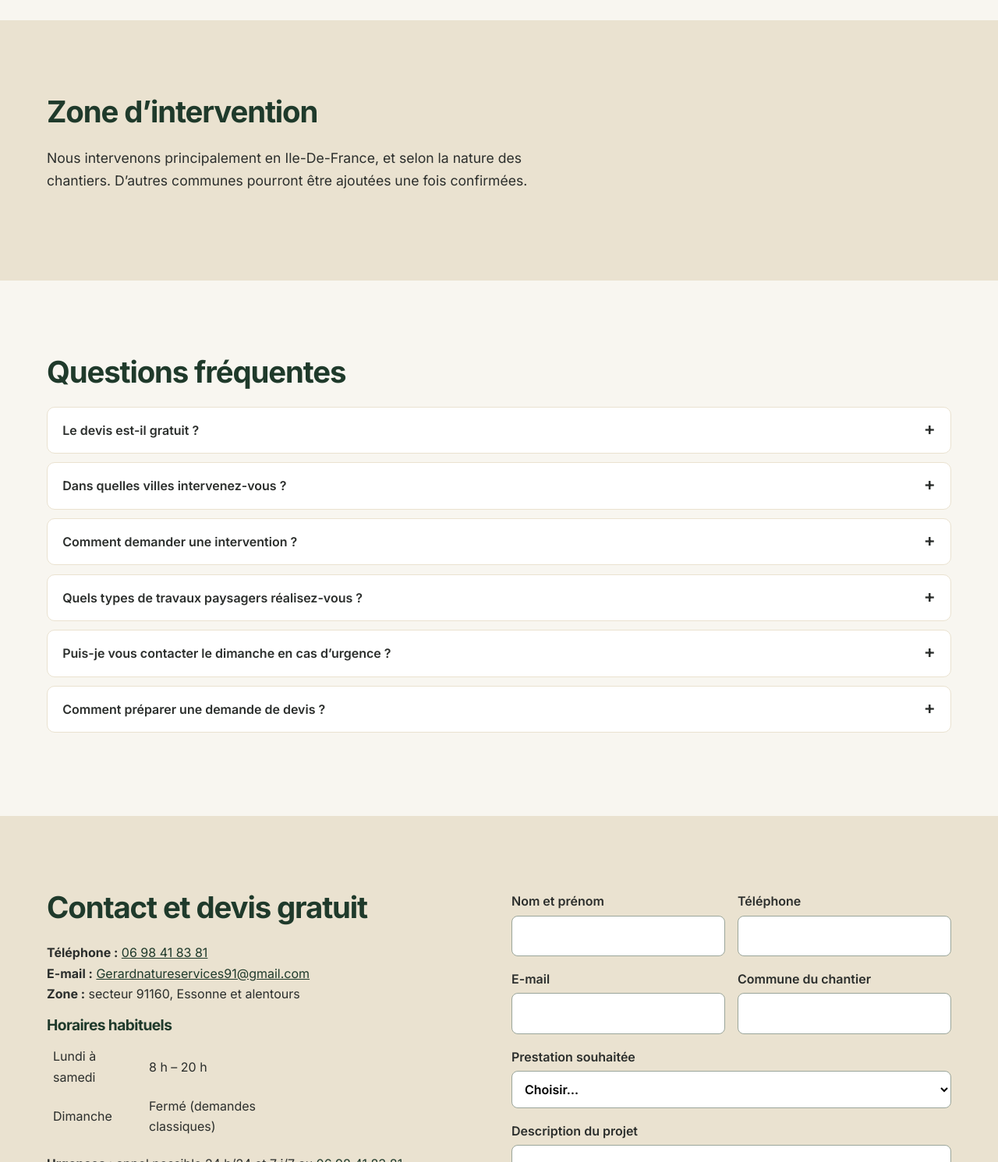
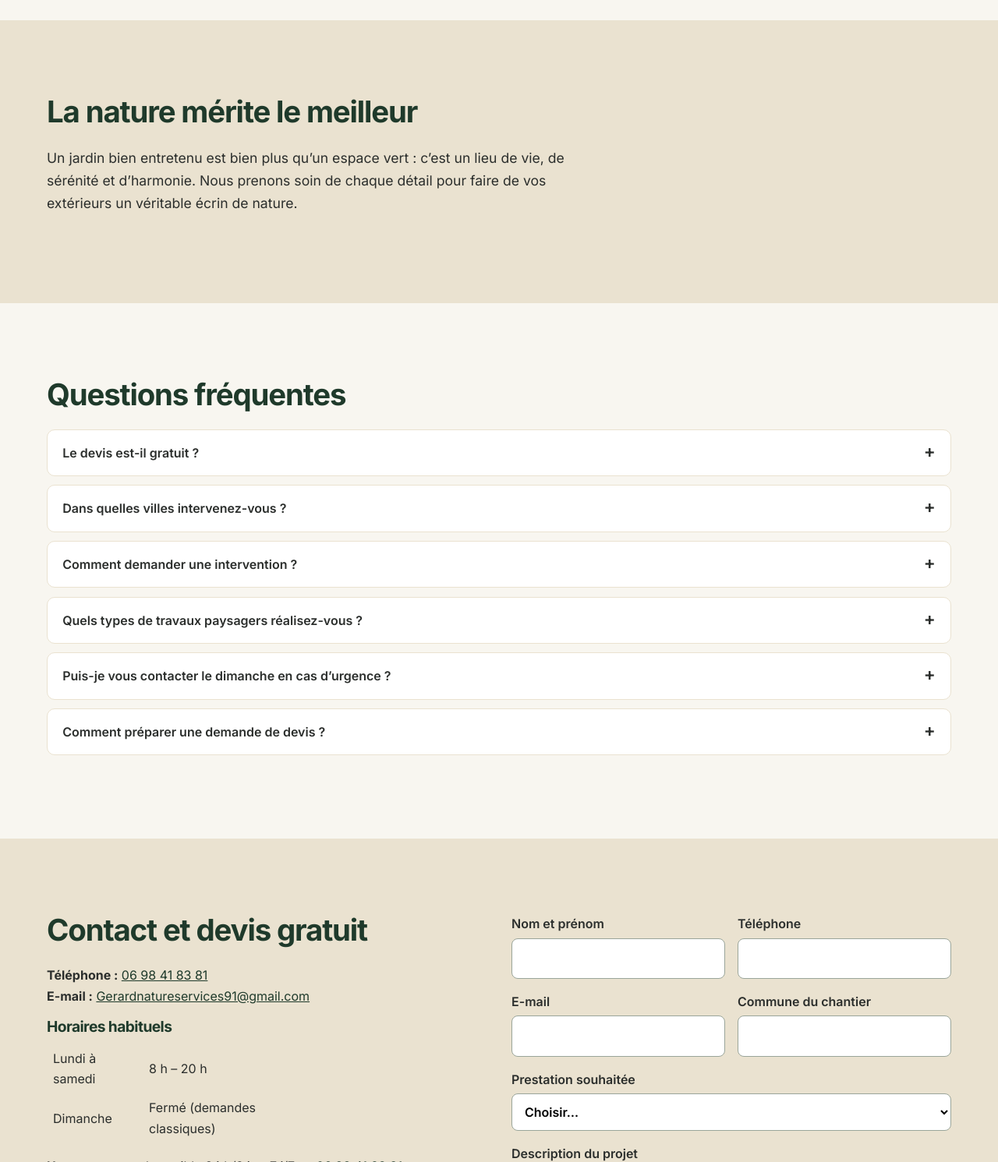
Before and after one commit to Lamax911/GerardNatureServices, a plain HTML site: page index.html in a window 1280 px wide. Shown: the part 6860-8351 px from the top of the page at 78% size. Drawn offline with Linux system fonts and the light colour scheme.

Commit message:
Update index.html

```diff
--- a/index.html
+++ b/index.html
@@ -419,8 +419,8 @@ dialog[open]{animation:pop .3s ease}
 
 <section class="alt">
  <div class="wrap">
-  <h2>Zone d’intervention</h2>
-  <p class="lead">Nous intervenons principalement en Ile-De-France, et selon la nature des chantiers. D’autres communes pourront être ajoutées une fois confirmées.</p>
+  <h2>La nature mérite le meilleur</h2>
+  <p class="lead">Un jardin bien entretenu est bien plus qu’un espace vert : c’est un lieu de vie, de sérénité et d’harmonie. Nous prenons soin de chaque détail pour faire de vos extérieurs un véritable écrin de nature.</p>
   <!-- CARTE FACULTATIVE : coller ici un iframe de carte (aucune clé API requise pour le site) -->
   <div id="map" class="small"></div>
  </div>
@@ -445,7 +445,6 @@ dialog[open]{animation:pop .3s ease}
    <h2>Contact et devis gratuit</h2>
    <p><strong>Téléphone :</strong> <a href="tel:+33698418381">06 98 41 83 81</a><br>
    <strong>E-mail :</strong> <a href="mailto:Gerardnatureservices91@gmail.com">Gerardnatureservices91@gmail.com</a><br>
-   <strong>Zone :</strong> secteur 91160, Essonne et alentours</p>
    <h3>Horaires habituels</h3>
    <table class="hours"><tbody>
     <tr><td>Lundi à samedi</td><td>8 h – 20 h</td></tr>
```
